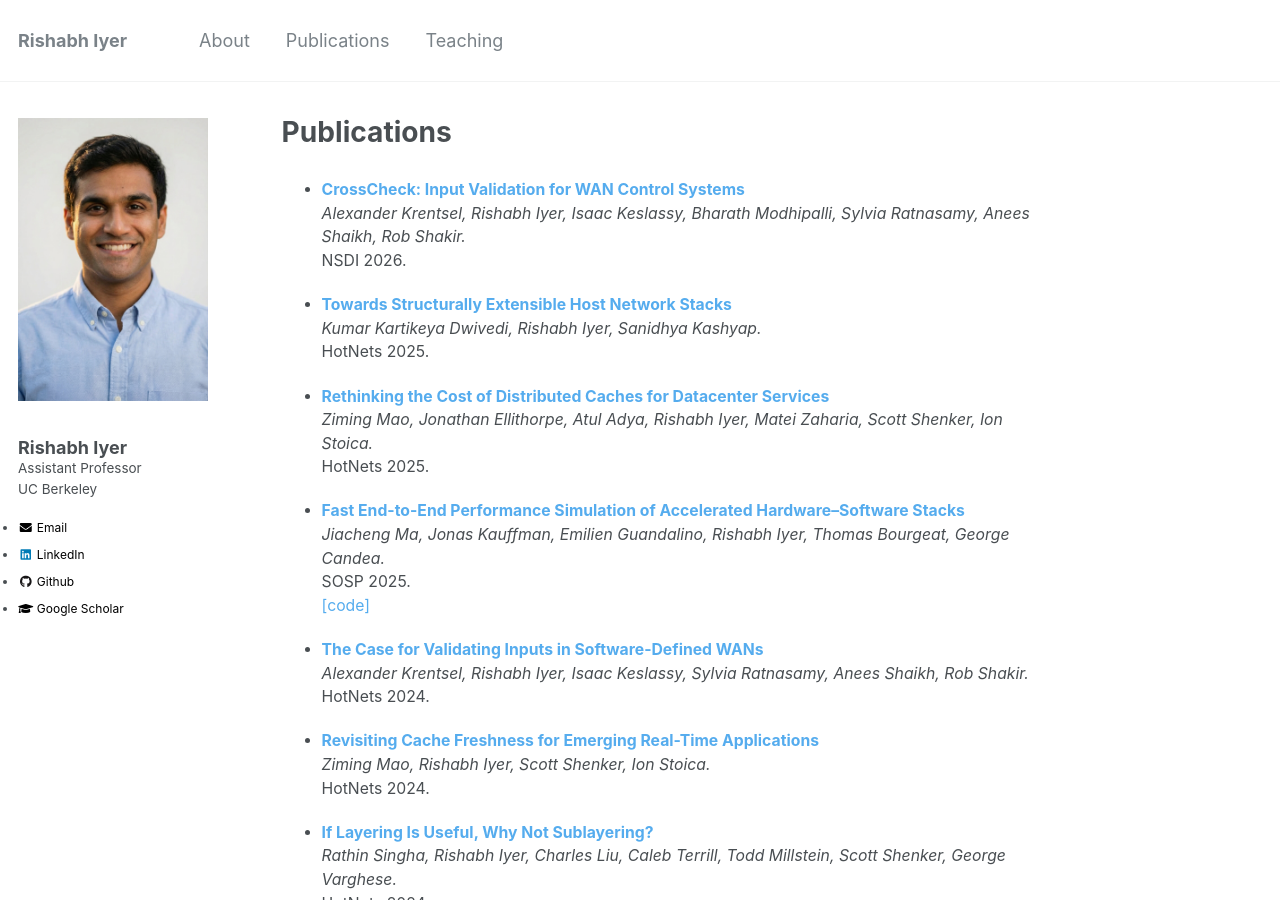
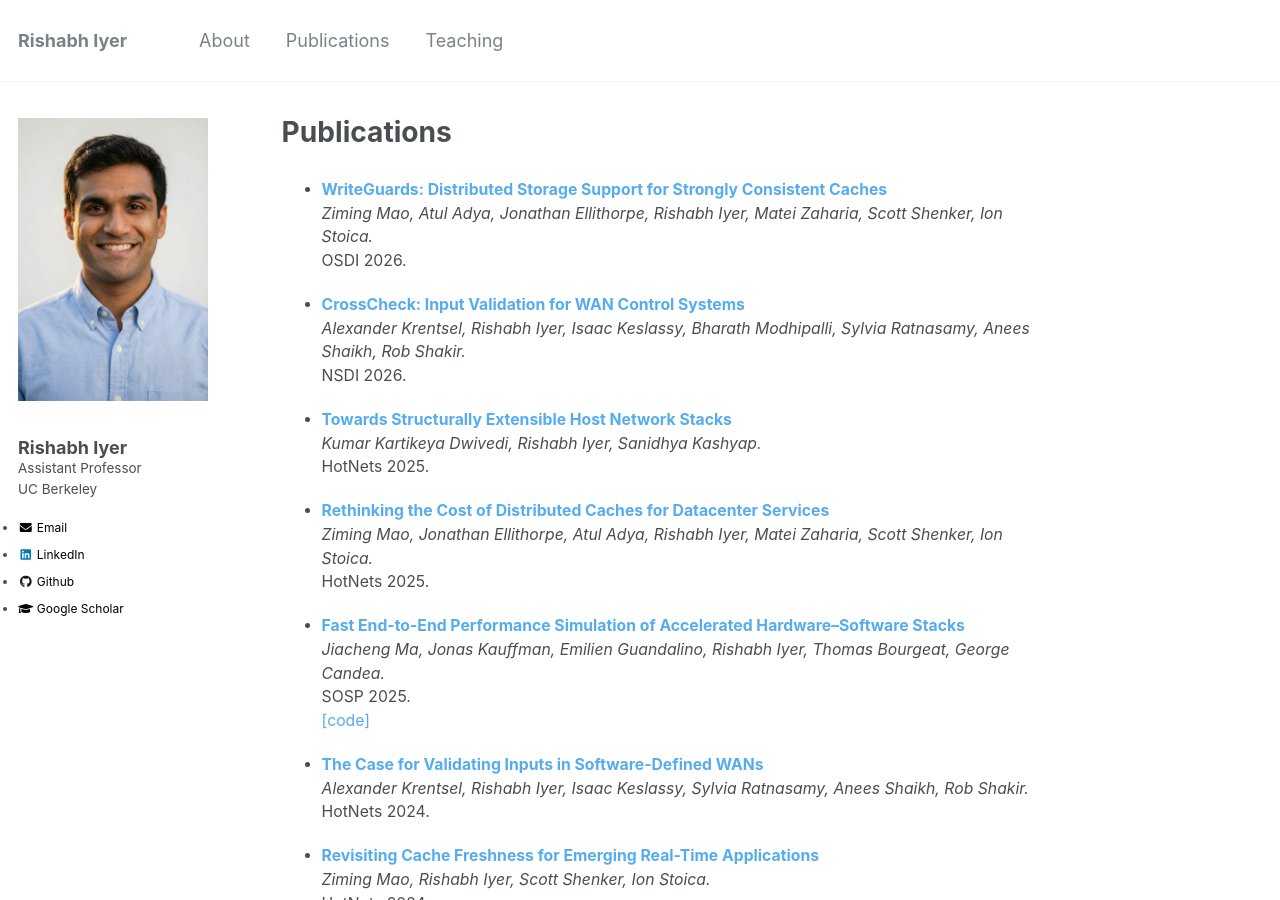
Before and after one commit to rishabh246/rishabh246.github.io, a Jekyll site: the page built from _pages/publications.md, in a window 1280 px wide and 900 px high. Built offline with Jekyll 4.4.1, drawn with Linux system fonts in a browser that asks for light colours.

Commit message:
Add WriteGuards (OSDI'26) to publications
Co-Authored-By: Claude Opus 4.8 (1M context) <noreply@anthropic.com>

```diff
--- a/_pages/publications.md
+++ b/_pages/publications.md
@@ -4,6 +4,10 @@ title: "Publications"
 permalink: /publications/
 author_profile: true
 ---
+
+- **[WriteGuards: Distributed Storage Support for Strongly Consistent Caches](/files/writeguards.pdf)** <br>
+_Ziming Mao, Atul Adya, Jonathan Ellithorpe, Rishabh Iyer, Matei Zaharia, Scott Shenker, Ion Stoica._ <br>
+OSDI 2026. <br>
 
 - **[CrossCheck: Input Validation for WAN Control Systems](/files/crosscheck.pdf)** <br>
 _Alexander Krentsel, Rishabh Iyer, Isaac Keslassy, Bharath Modhipalli, Sylvia Ratnasamy, Anees Shaikh, Rob Shakir._ <br>
```
Also changed, not shown: 1 other file.
